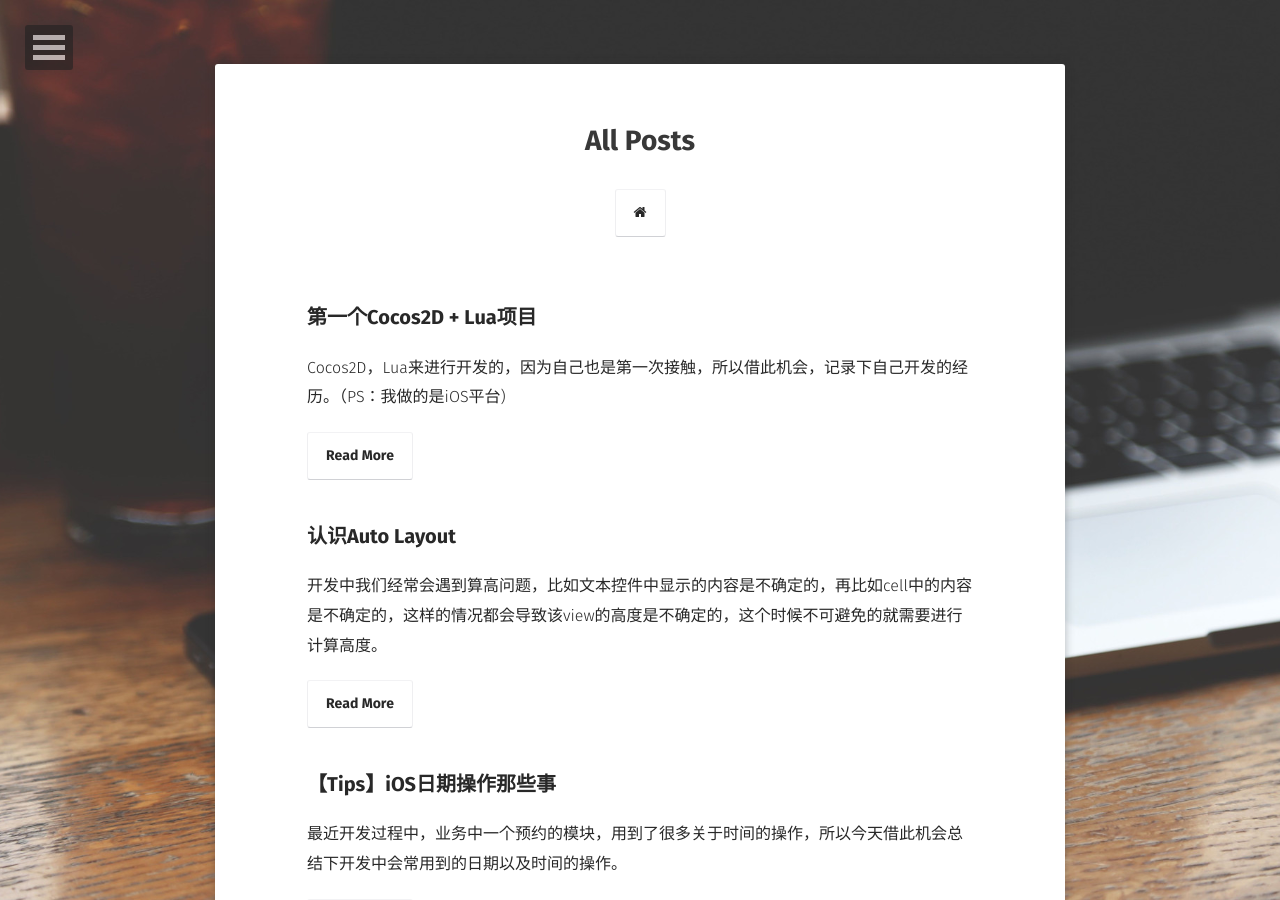
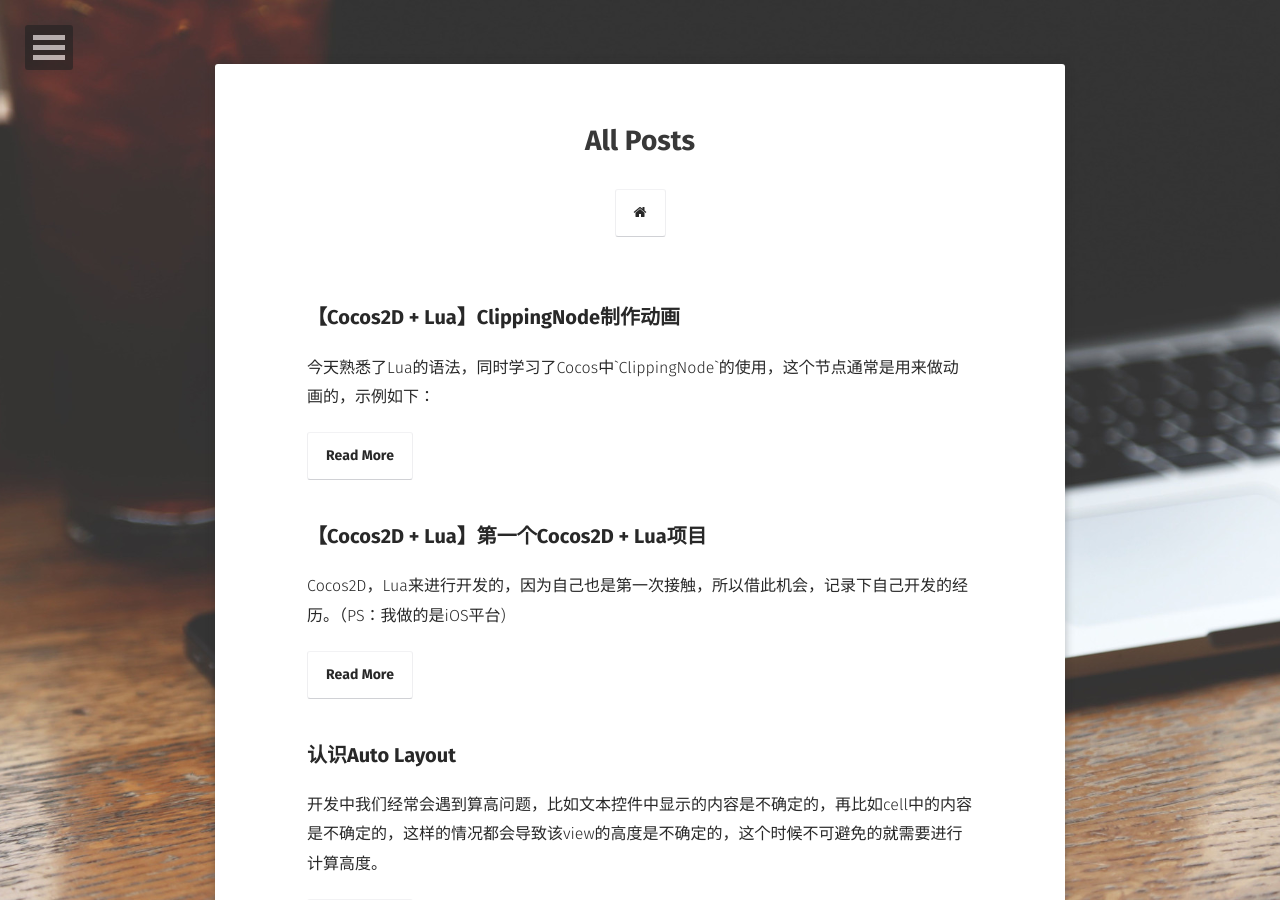
Before and after one commit to longjianjiang/longjianjiang.github.io, a Jekyll site: the page built from posts/index.md, in a window 1280 px wide and 900 px high. Built offline with Jekyll 4.4.1, drawn with Linux system fonts in a browser that asks for light colours; some web fonts are replaced; some of the changed lines change nothing that is shown.

Commit message:
新文章：【Cocos2D + Lua】ClippingNode制作动画

````diff
--- a/_posts/2017-05-12-cocos2D-first-project.md
+++ b/_posts/2017-05-12-cocos2D-first-project.md
@@ -1,6 +1,6 @@
 ---
 layout: post
-title:  "第一个Cocos2D + Lua项目"
+title:  "【Cocos2D + Lua】第一个Cocos2D + Lua项目"
 date:   2017-05-12
 excerpt: "Cocos2D，Lua来进行开发的，因为自己也是第一次接触，所以借此机会，记录下自己开发的经历。（PS：我做的是iOS平台)"
 tag:
--- /dev/null
+++ b/_posts/2017-05-13-cocos2D-clippingNode.md
@@ -0,0 +1,58 @@
+---
+layout: post
+title:  "【Cocos2D + Lua】ClippingNode制作动画"
+date:   2017-05-13
+excerpt: "今天熟悉了Lua的语法，同时学习了Cocos中`ClippingNode`的使用，这个节点通常是用来做动画的，示例如下："
+
+tag:
+- Cocos2D
+comments: true
+---
+
+>今天熟悉了Lua的语法，同时学习了Cocos中`ClippingNode`的使用，这个节点通常是用来做动画的，示例如下：
+
+
+![clip.gif](http://ocigwe4cv.bkt.clouddn.com/clip.gif)
+
+### 开始
+下面就让我们来利用`ClippingNode`来作出一个类似上面的这种效果！
+代码参考如下所示：
+```
+function init_element()
+    self._layer = cc.LayerColor:create(cc.c3b(0,255,0))
+        local scale = uiex.ui_fit:min_scale()
+	    self._layer:setScale(scale)
+	        self._layer:setAnchorPoint(cc.p(0,0))
+		    self:addChild(self._layer)
+
+		        local stencil = display.newSprite("image/login/earth_mask.png")
+			    local clip = cc.ClippingNode:create(stencil)
+			        clip:move(display.cx, display.cy)
+				    clip:setAlphaThreshold(0.1)
+
+				        local logo = display.newSprite("HelloWorld.png")
+					    logo:setAnchorPoint(0,0)
+					        local logoSize = logo:getContentSize()
+
+
+						    logo:runAction( cc.RepeatForever:create(
+						            cc.Sequence:create(
+							                cc.MoveBy:create(5, cc.p(-logoSize.width*2,0)),
+									            cc.CallFunc:create(
+										                    function(  )
+												                        logo:setPositionX(0)
+															                end)
+																	            )))
+
+																		        clip:addChild(logo)
+																			end
+																			```
+
+																			### 接着
+																			其实这个动画的原理如下：
+																			>想象有一个洞，然后有一块内容不断的移动同时经过这个洞，这样也就有了上述的动画效果。
+
+																			上述代码中有两个主要的Node，一个是我们利用`stencil`创建的`ClippingNode`,这个就是一个洞；然后我们创建了`logo`,这就是内容了；下面对`logo`进行`runAction`,也就是相当于不断的移动内容；最后需要将内容作为子节点加入到洞中，这样动画就完成了。
+
+																			### 尾巴
+																			Lua写Cocos真心蛋疼，尤其是我这样的初学者😂
````
